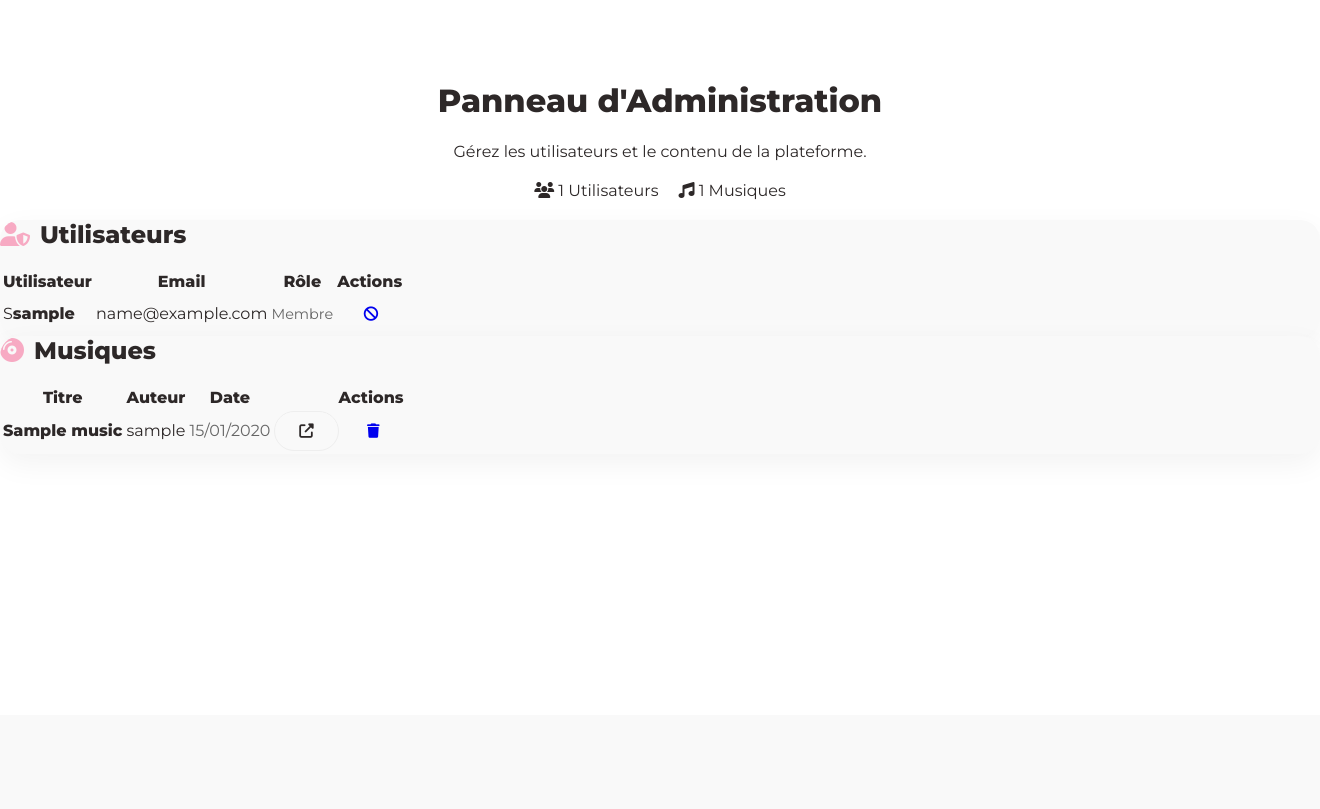
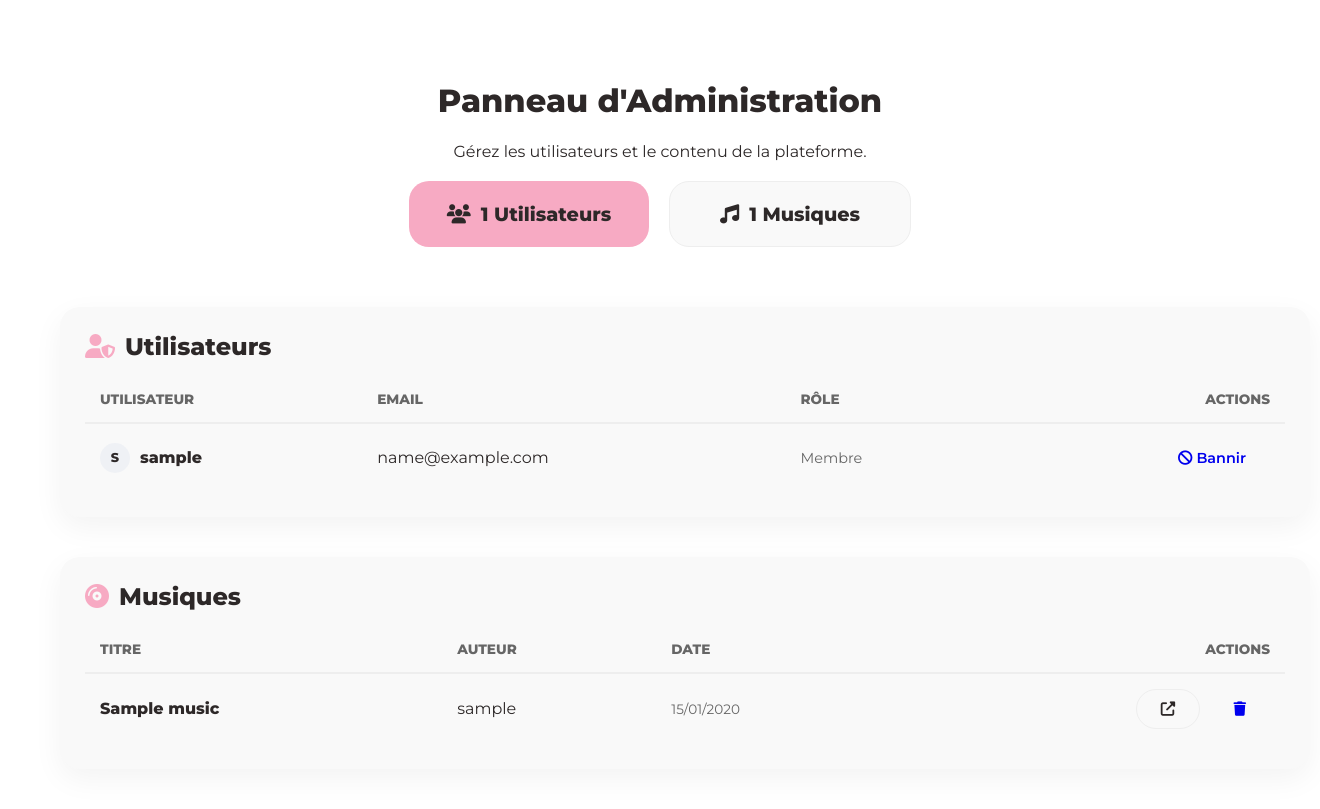
Before and after one commit to Michael-Rousseau/music_community, a PHP site: page /admin.php in a window 1320 px wide. Shown: the part 85-894 px from the top of the page. Before the commit the page ends 525 px from the top, so only its background shows below. Run offline with PHP 8.4, Linux system fonts and the light colour scheme; the visitor is signed in with stand-in values (Sample User, id 1); tables that the repository leaves empty hold one stand-in row (values such as "Sample post").

Commit message:
reert admin

```diff
--- a/public/admin.php
+++ b/public/admin.php
@@ -38,16 +38,83 @@ $musics = $pdo->query("SELECT m.*, u.username FROM musics m JOIN users u ON m.us
     <meta charset="UTF-8">
     <title>Administration - Tempo</title>
     <link rel="stylesheet" href="assets/css/tempo.css">
+    <link rel="stylesheet" href="https://cdnjs.cloudflare.com/ajax/libs/font-awesome/6.4.0/css/all.min.css">
+    <style>
+        /* Force Admin Container to be wide */
+        .admin-container {
+            max-width: 1200px;
+            margin: 40px auto;
+            padding: 0 20px;
+            display: grid;
+            grid-template-columns: 1fr;
+            gap: 40px;
+        }
+
+        /* OVERRIDE GLOBAL CARD STYLE for Admin Panels */
+        .admin-panel {
+            background: var(--bg-card);
+            border-radius: 20px;
+            box-shadow: 0 10px 30px var(--shadow);
+            padding: 25px;
+            width: 100%;       /* Force full width */
+            max-width: none;   /* Remove 350px limit */
+            margin: 0;
+        }
+
+        .stat-card {
+            background: var(--primary);
+            color: #2D2828;
+            padding: 20px;
+            border-radius: 20px;
+            text-align: center;
+            font-weight: 800;
+            font-size: 1.2rem;
+            display: flex;
+            align-items: center;
+            justify-content: center;
+            gap: 10px;
+            min-width: 200px;
+        }
+
+        /* Tables */
+        table { width: 100%; border-collapse: collapse; margin-top: 15px; }
+        th { text-align: left; padding: 15px; color: var(--text-muted); font-size: 0.85rem; text-transform: uppercase; border-bottom: 2px solid var(--border-color); }
+        td { padding: 15px; border-bottom: 1px solid var(--border-color); color: var(--text-main); vertical-align: middle; }
+        tr:last-child td { border-bottom: none; }
+
+        .user-avatar {
+            width: 30px; height: 30px;
+            background: var(--bg-input);
+            border-radius: 50%;
+            display: inline-flex;
+            align-items: center;
+            justify-content: center;
+            font-size: 0.8rem;
+            margin-right: 10px;
+            font-weight: bold;
+        }
+
+        .badge-admin {
+            background: #FFD700;
+            color: #5a4a00;
+            padding: 4px 10px;
+            border-radius: 12px;
+            font-size: 0.75rem;
+            font-weight: bold;
+        }
+    </style>
 </head>
 <body>
 
     <header>
-    <a href="index.php" class="logo"><img src="assets/images/logo_tempo.png" alt="Tempo"></a>
+        <a href="index.php" class="logo">
+            <img src="assets/images/logo_tempo.png" alt="Tempo">
+        </a>
         <div style="display:flex; align-items:center;">
             <button id="themeToggle" class="theme-toggle"><i class="fas fa-moon"></i></button>
             <nav>
                 <a href="index.php" class="btn btn-secondary">Retour au site</a>
-            <a href="logout.php" class="btn btn-primary" style="background:#ff6b6b; color:white;">Déconnexion</a>
+                <a href="logout.php" class="btn btn-primary" style="background-color: #ff6b6b; color: white;">Déconnexion</a>
             </nav>
         </div>
     </header>
@@ -56,11 +123,11 @@ $musics = $pdo->query("SELECT m.*, u.username FROM musics m JOIN users u ON m.us
         <h1>Panneau d'Administration</h1>
         <p>Gérez les utilisateurs et le contenu de la plateforme.</p>
 
-    <div style="display: flex; gap: 20px; justify-content: center; margin-top: 20px;">
+        <div style="display: flex; gap: 20px; justify-content: center; margin-top: 20px; flex-wrap: wrap;">
             <div class="stat-card">
                 <i class="fas fa-users"></i> <?php echo count($users); ?> Utilisateurs
             </div>
-        <div class="stat-card secondary">
+            <div class="stat-card" style="background: var(--bg-card); color: var(--text-main); border: 1px solid var(--border-color);">
                 <i class="fas fa-music"></i> <?php echo count($musics); ?> Musiques
             </div>
         </div>
@@ -68,21 +135,29 @@ $musics = $pdo->query("SELECT m.*, u.username FROM musics m JOIN users u ON m.us
 
     <div class="admin-container">
 
-    <div class="card" style="max-width: 100%;">
-        <h2 style="margin: 0 0 20px 0; display:flex; align-items:center; gap:10px;">
+        <div class="admin-panel">
+            <h2 style="margin: 0; display:flex; align-items:center; gap:10px;">
                 <i class="fas fa-user-shield" style="color:var(--primary);"></i> Utilisateurs
             </h2>
+
             <div style="overflow-x: auto;">
                 <table>
                     <thead>
-                    <tr><th>Utilisateur</th><th>Email</th><th>Rôle</th><th style="text-align:right;">Actions</th></tr>
+                        <tr>
+                            <th>Utilisateur</th>
+                            <th>Email</th>
+                            <th>Rôle</th>
+                            <th style="text-align:right;">Actions</th>
+                        </tr>
                     </thead>
                     <tbody>
                         <?php foreach($users as $u): ?>
                         <tr>
                             <td>
                                 <div style="display:flex; align-items:center;">
-                                <div class="user-avatar"><?php echo strtoupper(substr($u['username'], 0, 1)); ?></div>
+                                    <div class="user-avatar">
+                                        <?php echo strtoupper(substr($u['username'], 0, 1)); ?>
+                                    </div>
                                     <strong><?php echo htmlspecialchars($u['username']); ?></strong>
                                 </div>
                             </td>
@@ -96,7 +171,9 @@ $musics = $pdo->query("SELECT m.*, u.username FROM musics m JOIN users u ON m.us
                             </td>
                             <td style="text-align:right;">
                                 <?php if($u['role'] !== 'admin'): ?>
-                                <a href="admin.php?del_user=<?php echo $u['id']; ?>" class="btn btn-danger btn-sm" onclick="return confirm('Bannir ?');"><i class="fas fa-ban"></i></a>
+                                    <a href="admin.php?del_user=<?php echo $u['id']; ?>" class="btn btn-danger btn-sm" onclick="return confirm('Bannir cet utilisateur ?');">
+                                        <i class="fas fa-ban"></i> Bannir
+                                    </a>
                                 <?php endif; ?>
                             </td>
                         </tr>
@@ -106,24 +183,38 @@ $musics = $pdo->query("SELECT m.*, u.username FROM musics m JOIN users u ON m.us
             </div>
         </div>
 
-    <div class="card" style="max-width: 100%;">
-        <h2 style="margin: 0 0 20px 0; display:flex; align-items:center; gap:10px;">
+        <div class="admin-panel">
+            <h2 style="margin: 0; display:flex; align-items:center; gap:10px;">
                 <i class="fas fa-compact-disc" style="color:var(--primary);"></i> Musiques
             </h2>
+
             <div style="overflow-x: auto;">
                 <table>
                     <thead>
-                    <tr><th>Titre</th><th>Auteur</th><th>Date</th><th style="text-align:right;">Actions</th></tr>
+                        <tr>
+                            <th>Titre</th>
+                            <th>Auteur</th>
+                            <th>Date</th>
+                            <th style="text-align:right;">Actions</th>
+                        </tr>
                     </thead>
                     <tbody>
                         <?php foreach($musics as $m): ?>
                         <tr>
-                        <td><strong><?php echo htmlspecialchars($m['title']); ?></strong></td>
+                            <td>
+                                <strong><?php echo htmlspecialchars($m['title']); ?></strong>
+                            </td>
                             <td><?php echo htmlspecialchars($m['username']); ?></td>
-                        <td style="color:var(--text-muted);"><?php echo date('d/m/Y', strtotime($m['created_at'])); ?></td>
+                            <td style="color:var(--text-muted); font-size:0.85rem;">
+                                <?php echo date('d/m/Y', strtotime($m['created_at'])); ?>
+                            </td>
                             <td style="text-align:right;">
-                            <a href="music.php?id=<?php echo $m['id']; ?>" target="_blank" class="btn btn-secondary btn-sm"><i class="fas fa-external-link-alt"></i></a>
-                            <a href="admin.php?del_music=<?php echo $m['id']; ?>" class="btn btn-danger btn-sm" onclick="return confirm('Supprimer ?');"><i class="fas fa-trash"></i></a>
+                                <a href="music.php?id=<?php echo $m['id']; ?>" target="_blank" class="btn btn-secondary btn-sm" style="margin-right:5px;">
+                                    <i class="fas fa-external-link-alt"></i>
+                                </a>
+                                <a href="admin.php?del_music=<?php echo $m['id']; ?>" class="btn btn-danger btn-sm" onclick="return confirm('Supprimer définitivement cette musique ?');">
+                                    <i class="fas fa-trash"></i>
+                                </a>
                             </td>
                         </tr>
                         <?php endforeach; ?>
@@ -131,6 +222,7 @@ $musics = $pdo->query("SELECT m.*, u.username FROM musics m JOIN users u ON m.us
                 </table>
             </div>
         </div>
+
     </div>
 
     <script src="assets/js/tempo.js"></script>
```
Lines whose indentation alone changed are shown as unchanged.
